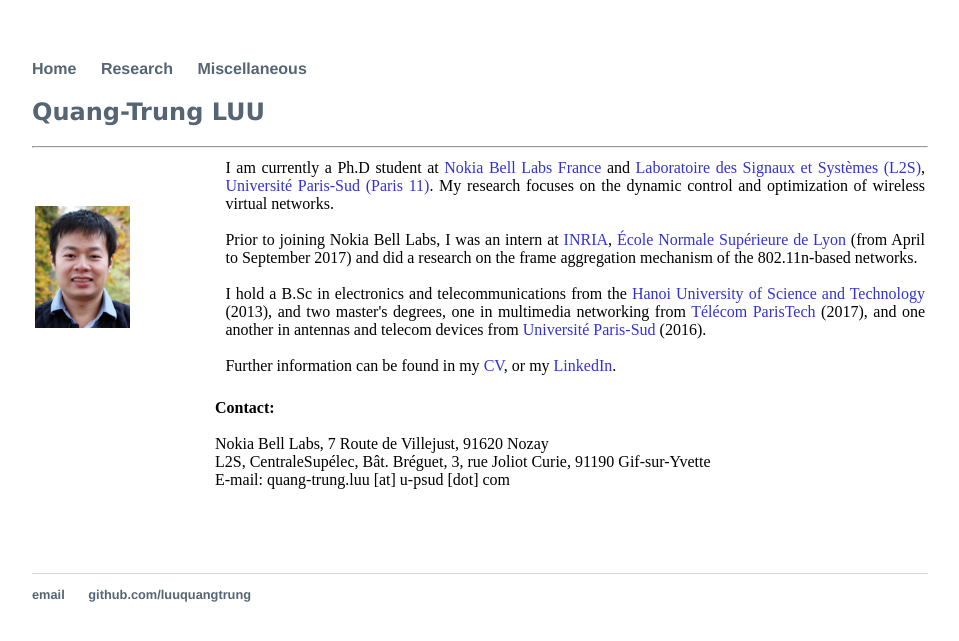
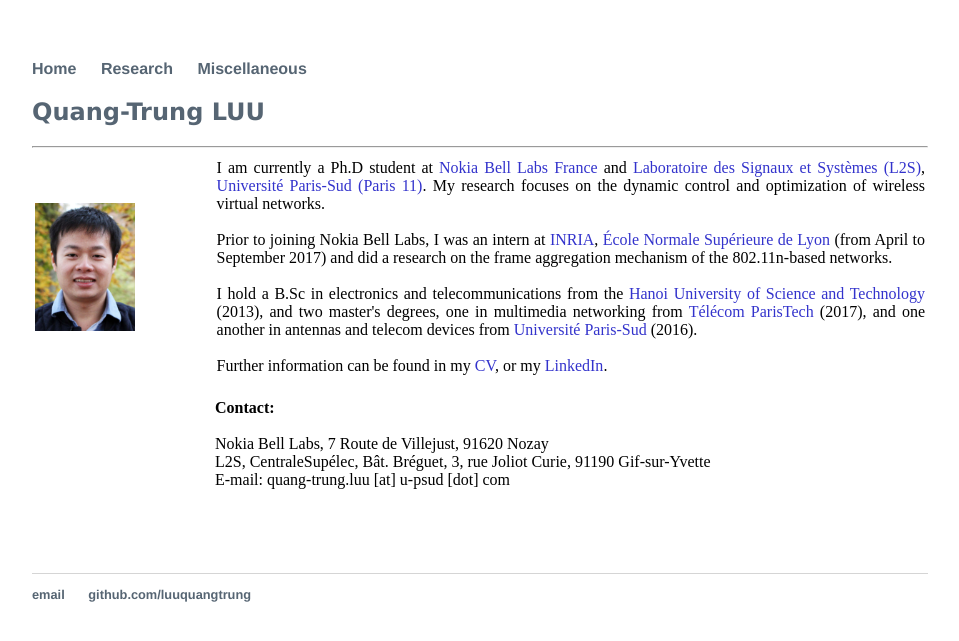
Before and after one commit to luuquangtrung/luuquangtrung.github.io_v1, a Jekyll site: the page built from index.html, in a window 1280 px wide. Shown: the top 641 px of the page, without its empty margins (160-1119 px from the left). Built offline with Jekyll 4.4.1, drawn with Linux system fonts in a browser that asks for light colours.

Commit message:
Update index.html

```diff
--- a/index.html
+++ b/index.html
@@ -13,11 +13,11 @@ title: Quang-Trung Luu
 
 <table width = "100%"; align = left">
    <tr >
-        <td width="18%" align = "justify">
+        <td width="19%" align = "justify">
         	<img style="display:block;" width = "60%" src = "/asset/profile/cv3_small.jpg">
         </td>
 
-        <td width="3%" align = "center"> </td>
+        <td width="1%" align = "center"> </td>
 
         <td width="80%" align = "justify">
 	        I am currently a Ph.D student at <a href="https://www.bell-labs.com/" target="_blank" rel="nofollow" style="color: #3333cc">Nokia Bell Labs France</a> and
```
